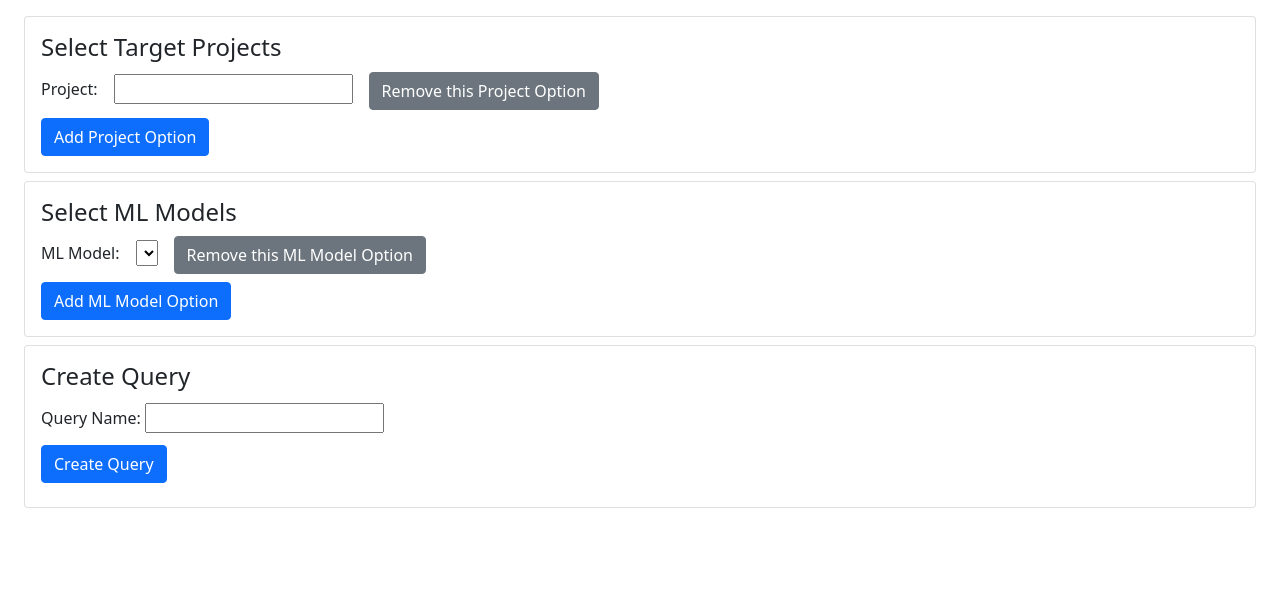
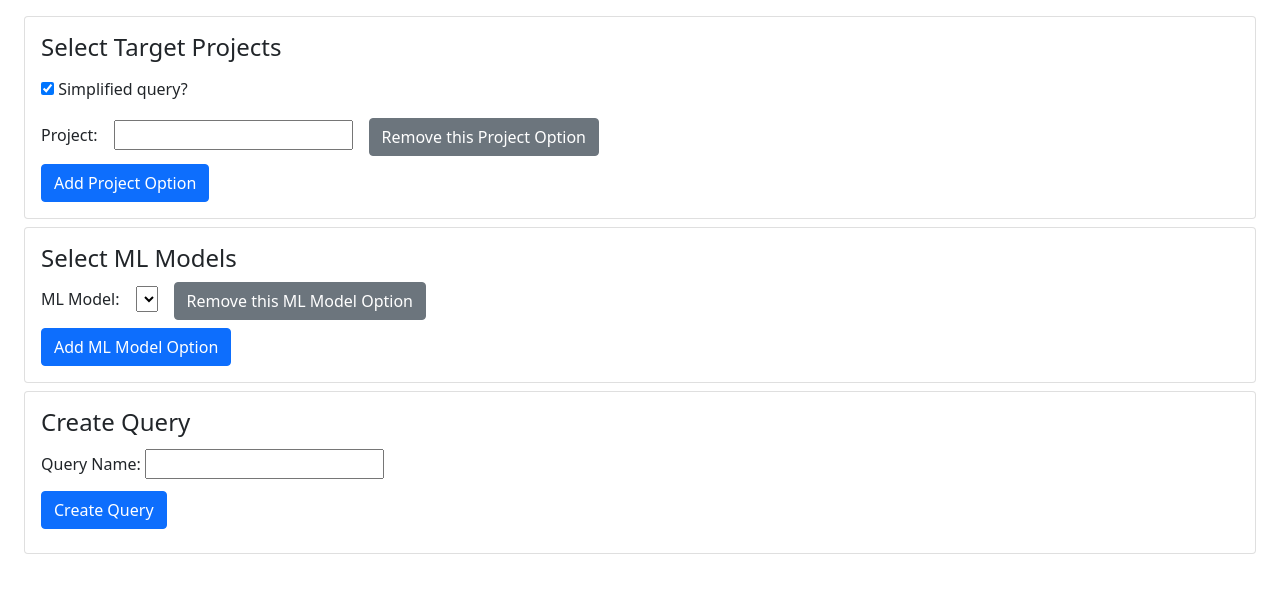
Before and after one commit to mining-design-decisions/maestro-ArchUI, a Python web app: template flask/app/templates/classify/form.html in a window 1280 px wide. Shown: the part 56-649 px from the top of the page. Run offline with Jinja, Linux system fonts and the light colour scheme; the template is opened without the code that fills it, so the values that code supplies are empty.

Commit message:
allow mongo syntax queries on query create
note: not yet in prediction!

```diff
--- a/flask/app/data/queries/tagged-mohamed.json
+++ b/flask/app/data/queries/tagged-mohamed.json
@@ -1 +1 @@
-{"models": {}, "projects": ["mohamed"]}
+{"models": {}, "query": "{ \"$or\": [ {\"tags\": {\"$eq\": \"mohamed\"} } ] }"}
--- a/flask/app/templates/classify/form.html
+++ b/flask/app/templates/classify/form.html
@@ -13,8 +13,26 @@
 <form method="POST" id="create_query" action="{{ url_for('classify.create') }}">
     {{ card_start() }}
     <h4>Select Target Projects</h4>
-    <div id="target_projects_div"></div>
-    <button onclick="add_project()" type="button" class="btn btn-primary">Add Project Option</button>
+    <div class="form-group">
+        <input name="query_type" id="query_type" type="checkbox" onchange="queryTypeChanged()" checked="checked">
+        <label for="query_type" class="col-form-label">
+            Simplified query?
+        </label>
+    </div>
+    <div id="query_type_simple">
+        <div id="target_projects_div"></div>
+        <button onclick="add_project()" type="button" class="btn btn-primary">Add Project Option</button>
+    </div>
+    <div id="query_type_complex" class="d-none">
+        <p>Note: the UI already escapes quotes. Example query: <code>{ "$or": [ {"tags": {"$eq": "mohamed"} } ] }</code></p>
+        <div class="form-group">
+            <label for="target_tag_query" class="col-form-label">
+                Mongo Syntax Tag Query:
+            </label>
+            <input name="target_tag_query" id="target_tag_query" type="text">
+        </div>
+    </div>
+
     {{ card_end() }}
 
     {{ card_start() }}
@@ -137,5 +155,18 @@ add_model(); // initial option
 function remove_model(id) {
     document.getElementById(id).remove();
 }
+
+function queryTypeChanged() {
+    simplified = document.getElementById("query_type").checked
+    simple = document.getElementById("query_type_simple")
+    complex = document.getElementById("query_type_complex")
+    if (simplified) {
+        simple.setAttribute("class", "")
+        complex.setAttribute("class", "d-none")
+    } else {
+        simple.setAttribute("class", "d-none")
+        complex.setAttribute("class", "")
+    }
+}
 </script>
 {% endblock %}
```
Also changed, not shown: flask/app/blueprints/classify.py (+10 -2 lines), flask/app/services/dbapi.py (+10 -11 lines).
